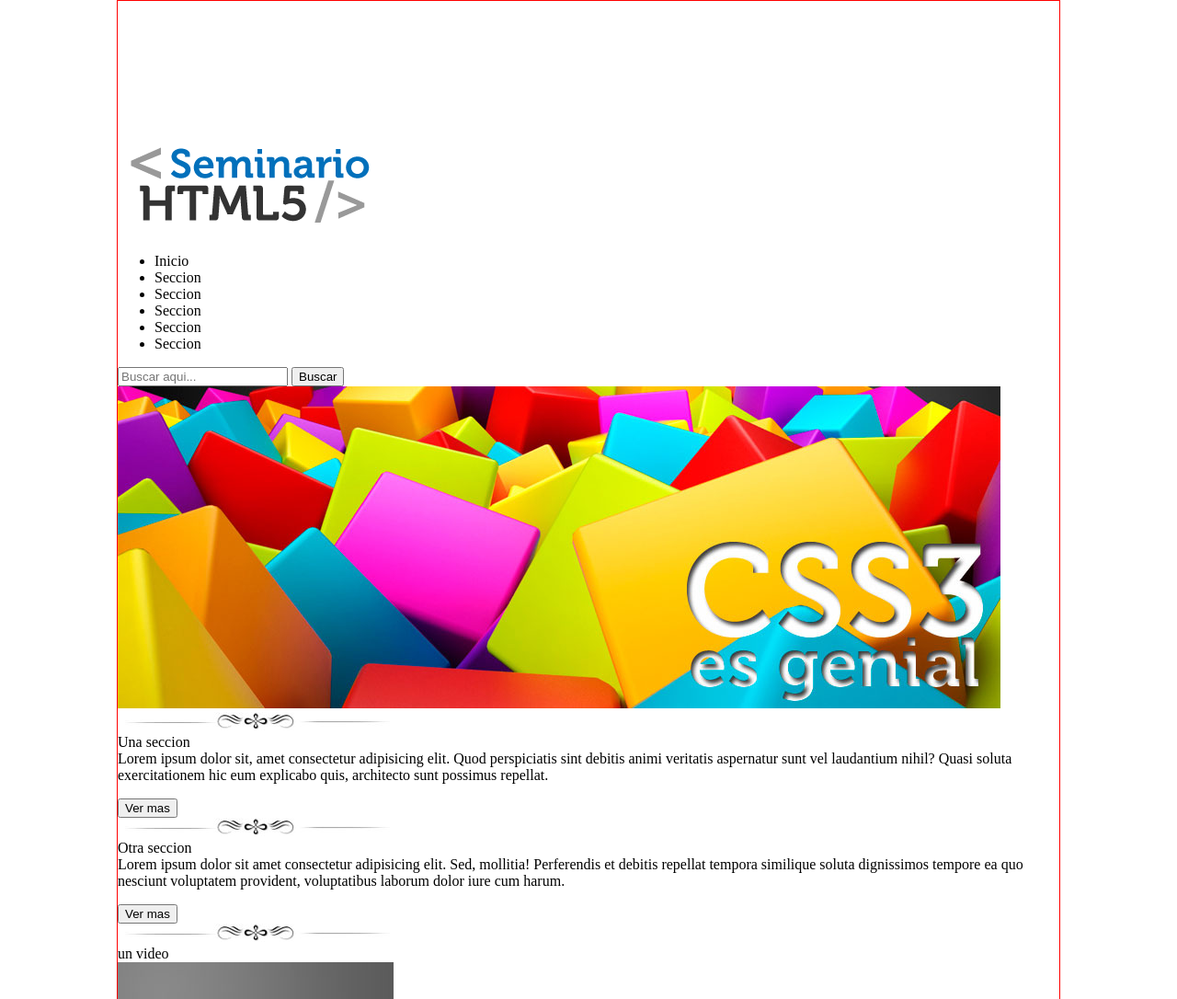
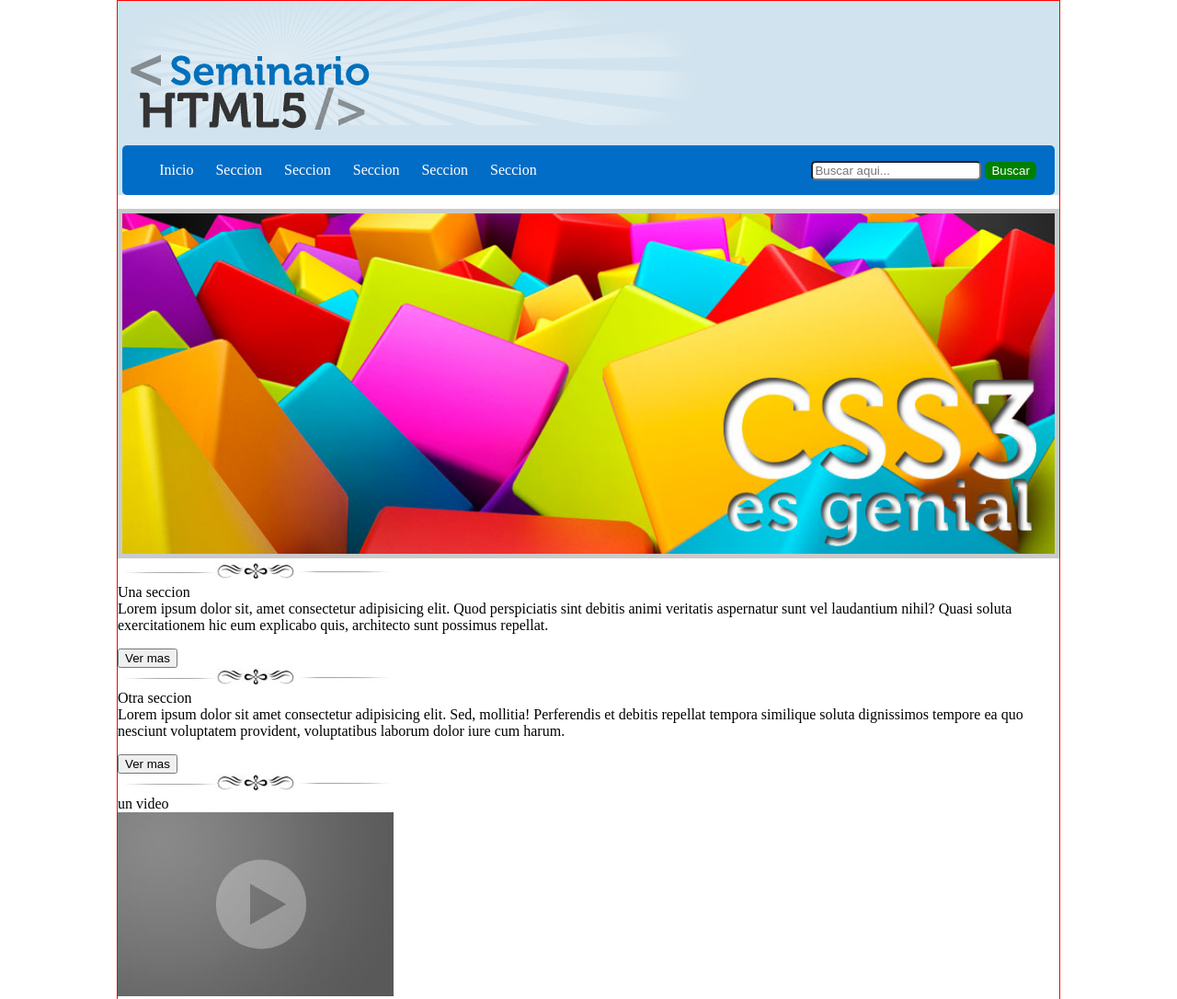
Before and after one commit to AleMurguia/pw10112233, a plain HTML site: page practica01css/index.html in a window 1280 px wide. Shown: the top 1086 px of the page at 92% size. Drawn offline with Linux system fonts and the light colour scheme.

Commit message:
Practica01 mitad CSS

```diff
--- a/practica01css/css/estilos.css
+++ b/practica01css/css/estilos.css
@@ -4,3 +4,47 @@ body{
     margin: 0px auto;
     max-width: 1024px;
 }
+header{
+    background: #d1e3ee
+}
+header nav {
+    background: #026dc6;
+    border-radius: 5px; /*Es la medida que se usalmente para redondear las esquinas*/
+    padding: 2px 0px;
+    margin: 0px auto; /*Centramos*/
+    width: 99%;
+}
+header nav form{
+    float :right ;
+    margin-right: 20px;
+    margin-top: -35px;
+}
+header nav form input {
+    border-radius: 5px;
+}
+header nav form input[type="submit"]{
+    background: green;
+    border: 1px solid green;
+    color:white
+}
+
+header nav ul li {
+    /*border: 1px solid red;*/
+    color: white;
+    /*display: block;  El valor por default que tienen es block*/
+    display: inline-block; /*Y las ponemos una a lado de la otra */
+    margin-right: 20px; /*Un margen derecho de 20 pixeles*/
+}
+#logo{
+    margin-top: -150px;
+}
+#seccion01{
+    margin-top: 15px;
+}
+#seccion01 article{
+    text-align: center;
+}
+#seccion01 article img{
+    width: 99%;
+    border: 5px solid rgba(150,150,150,0.5);
+}
--- a/practica01css/index.html
+++ b/practica01css/index.html
@@ -19,9 +19,11 @@
             <li>Seccion</li>
             <li>Seccion</li>
            </ul>
-           <form action="*"></form>
+           <form action="#">
                 <input type="text" placeholder="Buscar aqui...">
                 <input type="submit" value="Buscar">
+           </form>
+
        </nav>
     </header>
 
```
